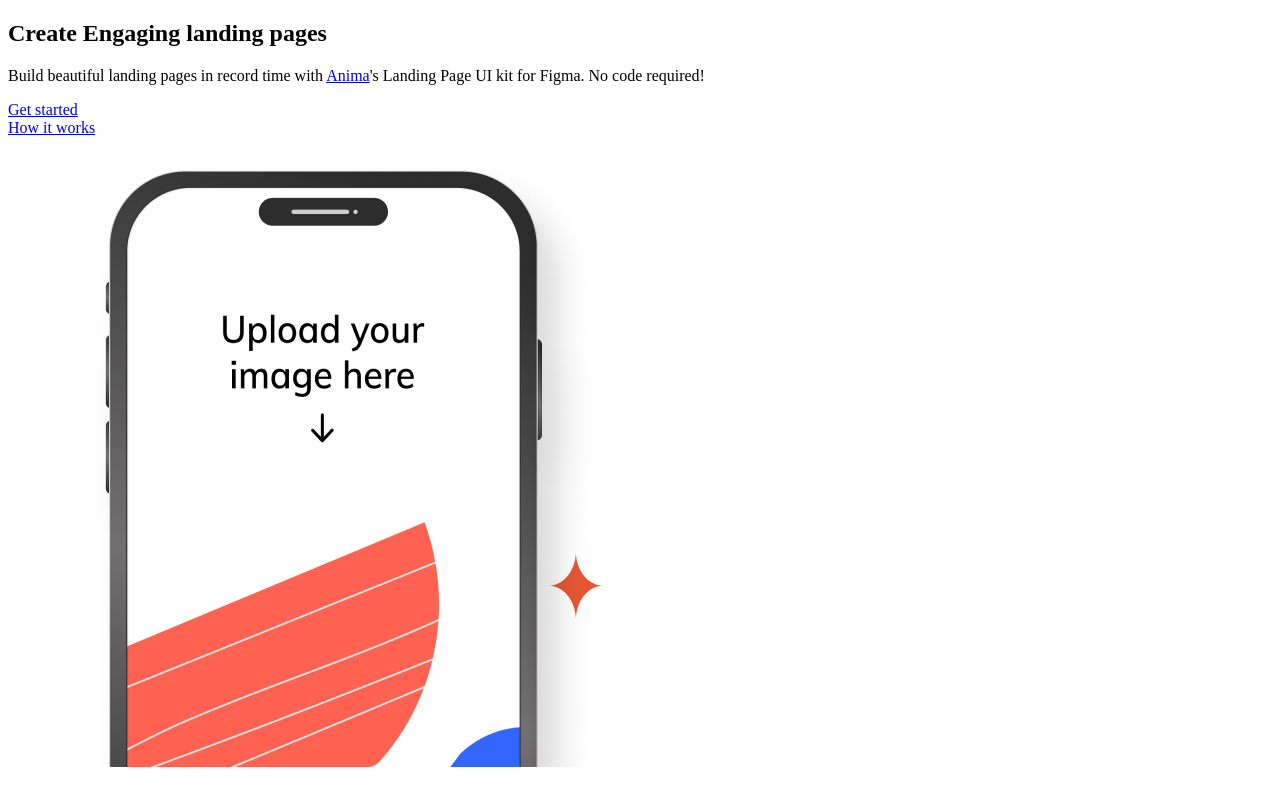
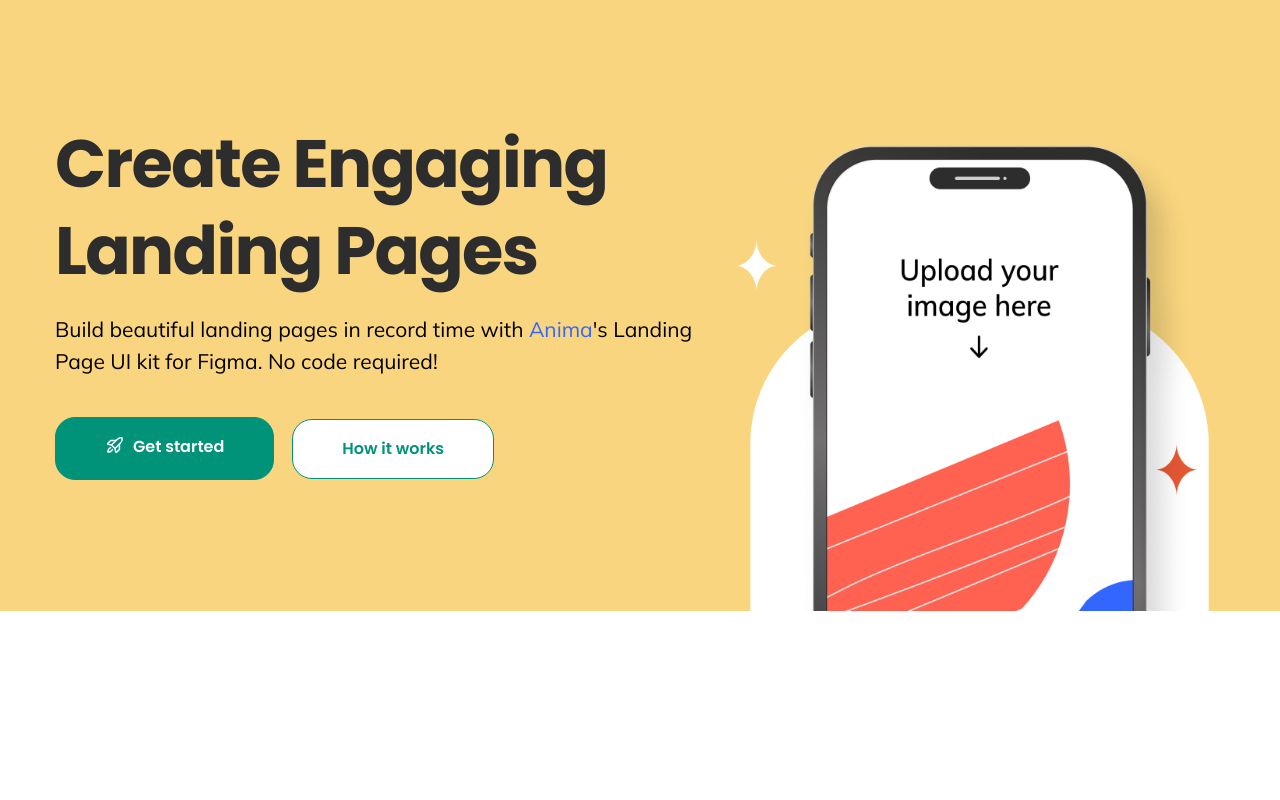
Before and after one commit to ricyp/html, a plain HTML site: page Figma2/index.html in a window 1280 px wide. Drawn offline with Linux system fonts and the light colour scheme.

Commit message:
finished first module, @3 * media sizes

```diff
--- /dev/null
+++ b/Figma2/assets/css/buttons.css
@@ -0,0 +1,61 @@
+.hero__buttons {
+    display: flex;
+    flex-direction: column;
+    justify-content: center;
+    align-items: center;
+    gap: 18px;
+
+    font-family: 'Poppins';
+    font-style: normal;
+    font-weight: 600;
+    font-size: 16px;
+    line-height: 1.5;
+    text-align: center;
+    font-feature-settings: 'liga' off;
+}
+
+.button {
+
+    background-color: var(--color-white);
+    border-radius:20px;
+    border: 1px solid var(--color-green);
+    padding: 17px 49px;
+    width: 221px;
+
+}
+
+.button--green {
+    display: inline-block;
+    vertical-align: middle;
+    background-color: var(--color-green);
+    gap: 8px;
+
+}
+
+.is-getstarted {
+    display: inline-flex;
+    gap: 8px;
+    color: var(--color-white);
+    background-color: var(--color-green);
+}
+
+.is-howworks {
+    color: var(--color-green)
+}
+
+@media (min-width: 768px) {
+    .hero__buttons{
+        flex-direction: row;
+
+    }
+    .button {
+    width: auto;
+    }
+
+}
+
+@media (min-width: 1280px) {
+    .hero__buttons {
+        justify-content: left;
+    }
+}
--- a/Figma2/assets/css/hero.css
+++ b/Figma2/assets/css/hero.css
@@ -0,0 +1,84 @@
+.hero {
+    background-color: var(--color-background-yellow);
+
+}
+
+.hero-text {
+    padding: 60px 30px;
+}
+
+.hero h1 {
+    padding-bottom: 20px;
+}
+
+.hero p{
+    text-align: center;
+    margin-bottom: 40px;
+}
+
+.hero-img {
+    padding: 0 30px;
+}
+
+@media (min-width: 768px) {
+    .hero {
+        padding: 100px 32px 60px;
+    }
+
+    .hero-text {
+        padding: 0 48px 60px;
+    }
+
+    .hero h1 {
+        font-family: 'Poppins';
+        font-style: normal;
+        font-weight: 700;
+        font-size: 67px;
+        line-height: 1.3;
+        text-align: center;
+        font-feature-settings: 'liga' off;
+        letter-spacing: -0.025em;
+    }
+
+    .hero p{
+        font-family: 'Mulish';
+        font-style: normal;
+        font-weight: 400;
+        font-size: 21px;
+        line-height: 1,5;
+        text-align: center;
+    }
+
+    .hero-img {
+        padding: 0 128px;
+    }
+}
+
+@media (min-width: 1280px) {
+    .hero {
+        display: flex;
+        flex-direction: row;
+        padding: 120px 55px 0;
+
+    }
+
+    .hero h1 {
+        text-align: left;
+    }
+    .hero p {
+        text-align: left;
+    }
+    .hero-text {
+        flex: 1 0 58%;
+        padding: 0;
+        text-align: left;
+
+    }
+
+    .hero-img {
+        flex: 0 1 48%;
+        padding: 0;
+
+
+    }
+}
--- a/Figma2/assets/css/reset.css
+++ b/Figma2/assets/css/reset.css
@@ -14,6 +14,8 @@ ol,
 ul {
     margin: 0;
     padding: 0;
+    margin-block: 0;
+    margin-inline: 0;
 
 }
 
--- a/Figma2/assets/css/wrapper.css
+++ b/Figma2/assets/css/wrapper.css
@@ -1,7 +1,6 @@
 .wrapper {
-align-items: center;
-padding: 60px 30px 0px;
-gap: 60px;
+padding: 0px;
+gap: 0;
 border-radius: 0px;
 max-width: 1280px;
 }
--- a/Figma2/index.html
+++ b/Figma2/index.html
@@ -6,13 +6,14 @@
         <meta name="viewport" content="width=device-width,initial-scale=1,minimum-scale=1">
 
         <!-- Base -->
-        <link href="assets/css/reset.css" rel="spreadsheet">
-        <link href="assets/css/base.css" rel="spreadsheet">
-        <link href="assets/css/variables.css" rel="spreadsheet">
-        <link href="assets/css/typography.css" rel="spreadsheet">
+        <link rel="stylesheet" href="assets/css/reset.css">
+        <link rel="stylesheet" href="assets/css/base.css">
+        <link rel="stylesheet" href="assets/css/variables.css">
+        <link rel="stylesheet" href="assets/css/typography.css">
         <!-- Elements-->
-        <link href="assets/css/wrapper.css" rel="spreadsheet">
-        <link href="assets/css/hero.css" rel="spreadsheet">
+        <link rel="stylesheet" href="assets/css/wrapper.css">
+        <link rel="stylesheet" href="assets/css/hero.css">
+        <link rel="stylesheet" href="assets/css/buttons.css">
 
         <link rel="preconnect" href="https://fonts.googleapis.com">
         <link rel="preconnect" href="https://fonts.gstatic.com" crossorigin>
@@ -27,10 +28,17 @@
             <section class="wrapper">
                 <div class="hero">
                         <div class="hero-text">
-                            <h1> Create Engaging landing pages</h1>
+                            <h1> Create Engaging Landing Pages</h1>
                             <p> Build beautiful landing pages in record time with <a href="https://animaapp.com">Anima</a>'s Landing Page UI kit for Figma. No code required! </p>
-                        <div class=""button><a href="/">Get started</a></div>
-                        <div class="button"><a href="/">How it works</a></div>
+                        <div class="hero__buttons">
+                            <div class="button button--green"><a href="/" class="is-getstarted"><svg width="20" height="20" viewBox="0 0 20 20" fill="none" xmlns="http://www.w3.org/2000/svg">
+                                <path d="M7.35156 14.4219C6.46094 17.0703 2.92969 17.0703 2.92969 17.0703C2.92969 17.0703 2.92969 13.5391 5.57813 12.6484" stroke="#F8F9FF" stroke-width="1.5" stroke-linecap="round" stroke-linejoin="round"/>
+                                <path d="M15.3047 8.23437L10 13.5391L6.46094 10L11.7656 4.69531C13.7734 2.6875 15.7812 2.71094 16.6406 2.83594C16.7732 2.85363 16.8963 2.91447 16.9909 3.00907C17.0855 3.10367 17.1464 3.22677 17.1641 3.35937C17.2891 4.21875 17.3125 6.22656 15.3047 8.23437Z" stroke="#F8F9FF" stroke-width="1.5" stroke-linecap="round" stroke-linejoin="round"/>
+                                <path d="M14.4219 9.11719V14.1641C14.4195 14.3289 14.3521 14.4862 14.2344 14.6016L11.7109 17.1328C11.6309 17.2128 11.5306 17.2695 11.4208 17.297C11.3111 17.3244 11.1959 17.3215 11.0876 17.2886C10.9794 17.2558 10.882 17.1941 10.8061 17.1102C10.7301 17.0264 10.6783 16.9235 10.6562 16.8125L10 13.5391" stroke="#F8F9FF" stroke-width="1.5" stroke-linecap="round" stroke-linejoin="round"/>
+                                <path d="M10.8828 5.57812H5.83588C5.67102 5.58047 5.51377 5.64787 5.39838 5.76563L2.86713 8.28906C2.78716 8.36912 2.73043 8.46939 2.70299 8.57916C2.67554 8.68894 2.67842 8.8041 2.7113 8.91237C2.74418 9.02064 2.80584 9.11796 2.8897 9.19393C2.97355 9.2699 3.07646 9.32168 3.18744 9.34375L6.46088 10" stroke="#F8F9FF" stroke-width="1.5" stroke-linecap="round" stroke-linejoin="round"/>
+                              </svg>Get started</a></div>
+                            <div class="button"><a href="/" class="is-howworks">How it works</a></div>
+                        </div>
                         </div>
                         <div class="hero-img">
                         <img src="assets/img/phone1.png" alt="smartphone image">
```
